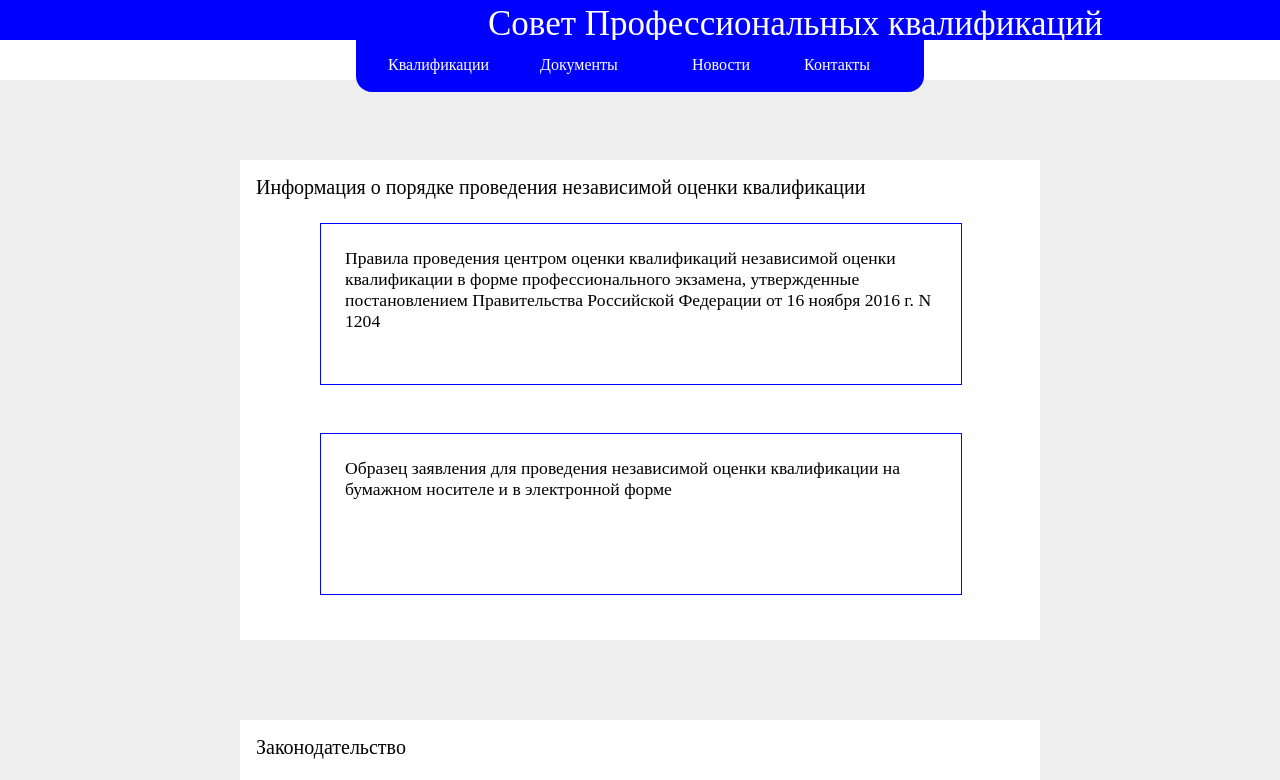
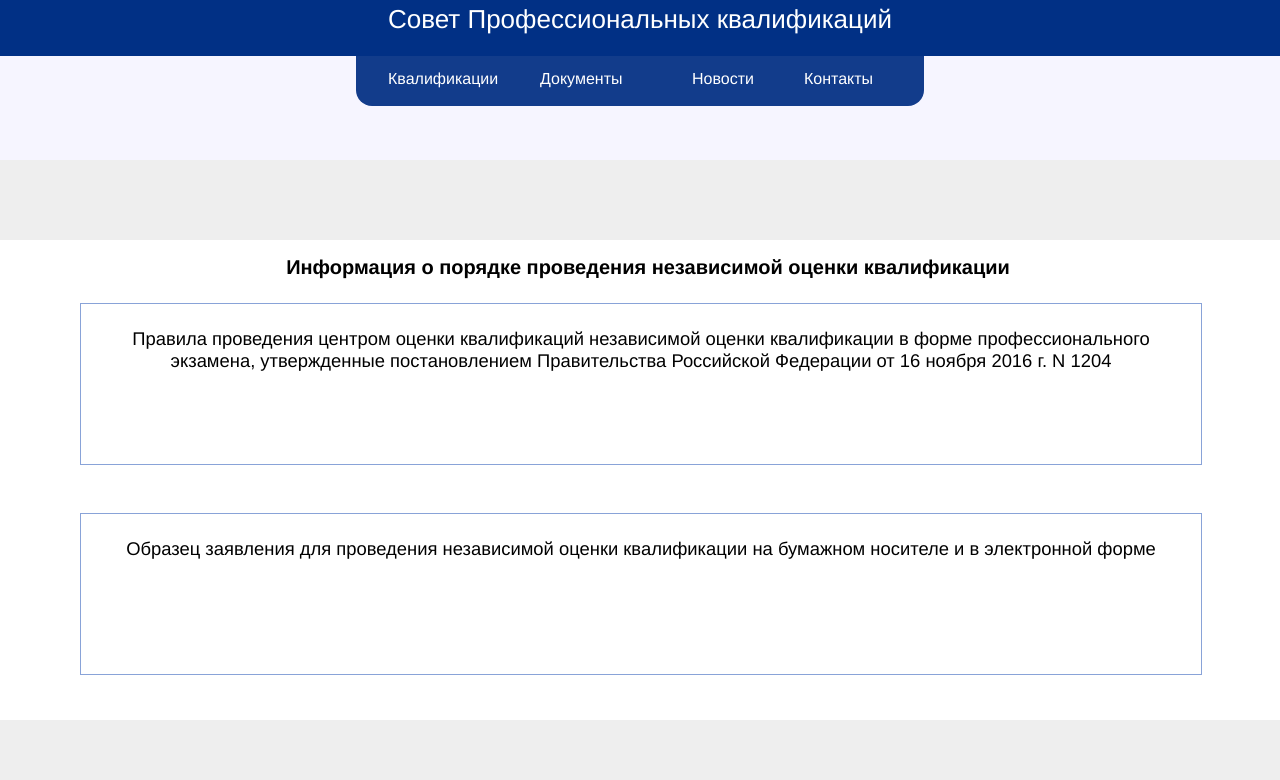
Before and after one commit to GDTuka/ithub_Student_Practic, a plain HTML site: page documents/documents.html in a window 1280 px wide. Shown: the top 780 px of the page. Drawn offline with Linux system fonts and the light colour scheme.

Commit message:
быстро быстро быстро

```diff
--- a/documents/style.css
+++ b/documents/style.css
@@ -2,20 +2,26 @@
     margin: 0;
     padding: 0;
 }
+
+html {
+    background-color: rgb(246, 245, 255);
+    font-family: Helvetica,Arial,sans-serif;
+}
 .navShapka{
     width: 100%;
     height: 10vh;
+    margin-bottom: 10vh;
 }
 .Shapka{
     width: 100%;
-    height: 5vh;
-    background-color: blue;
-    color: white;
+    height: 7vh;
+    background-color:#013085;
 }
 .ShapkaTxT{
-    margin-left: 61vh;
     padding-top: 0.5vh;
-    font-size: 35px;
+    font-size: 26px;
+    text-align: center;
+    color: rgb(255, 255, 255);
 }
 .navigation{
     display: flex;
@@ -23,10 +29,10 @@
     align-items: center;
 }
 .navObj{
-    background-color: blue;
+    background-color: #123c8b;
     height: 4.5vh;
     font-size: 2vh;
-    padding-top: 2vh;
+    padding-top: 1.8vh;
     padding-left: 4vh;
     color: white;
 }
@@ -50,13 +56,13 @@
     background-color: #eee;
 }
 .objPlace{
-    width: 100vh;
+    width: 160vh;
     height: 200vh;
     margin-left: auto;
     margin-right: auto;
 }
 .documentObj1ZagDiv{
-    width: 100vh;
+    width: 160vh;
     height: 60vh;
     background-color: white;
     position: absolute;
@@ -66,41 +72,45 @@
     margin-top: 2vh;
     margin-left: 2vh;
     font-size: 2.5vh;
+    font-weight: 600;
+    text-align: center;
 }
 .documentsObj1{
-    border-color: blue;
+    border-color: #89a3d8;
     border-style: solid;
     border-width: 0.2vh;
-    width: 80vh;
+    width: 140vh;
     height: 20vh;
     margin-top: 3vh;
     margin-left: 10vh;
 }
 .documentsObj2{
-    border-color: blue;
+    border-color: #89a3d8;
     border-style: solid;
     border-width: 0.2vh;
-    width: 80vh;
+    width: 140vh;
     height: 20vh;
     margin-top: 6vh;
     margin-left: 10vh;
 }
 .documentsObj1Txt{
-    font-size: 2.2vh;
-    width: 74vh;
+    font-size: 2.3vh;
+    width: 134vh;
     height: 10vh;
     margin-left: 3vh;
     margin-top: 3vh;
+    text-align: center;
+
 }
 .documentObj2ZagDiv{
-    width: 100vh;
+    width: 160vh;
     height: 315vh;
     background-color: white;
     position: absolute;
     margin-top: 80vh;
 }
 .documentObj3ZagDiv{
-    width: 100vh;
+    width: 160vh;
     height: 60vh;
     background-color: white;
     position: absolute;
--- a/newsPage/newsPage.css
+++ b/newsPage/newsPage.css
@@ -4,7 +4,7 @@
 
 }
 html {
-    background-color: rgb(241, 241, 241);
+    background-color: rgb(246, 245, 255);
     font-family: Helvetica,Arial,sans-serif;
 }
 .navShapka{
@@ -56,10 +56,11 @@ html {
 }
 .main{
     width: 100%;
-    height: 100vh;
+    height: 470vh;
+    background-color: #eee;
 }
 .newsMainDiv{
-    width: 140vh;
+    width: 160vh;
     height: 220vh;
     margin-left: auto;
     margin-right: auto;
@@ -69,7 +70,7 @@ html {
 
 }
 .newsObj{
-    width: 140vh;
+    width: 160vh;
     height: 50vh;
     /* border-radius: 1.6vh; */
     border-color: #89a3d8;
@@ -89,7 +90,3 @@ html {
     margin-left: 1vh;
     margin-top: 1vh;
 }
-
-.header__logo {
-    margin: 0 18px 0 0;
-}
```
